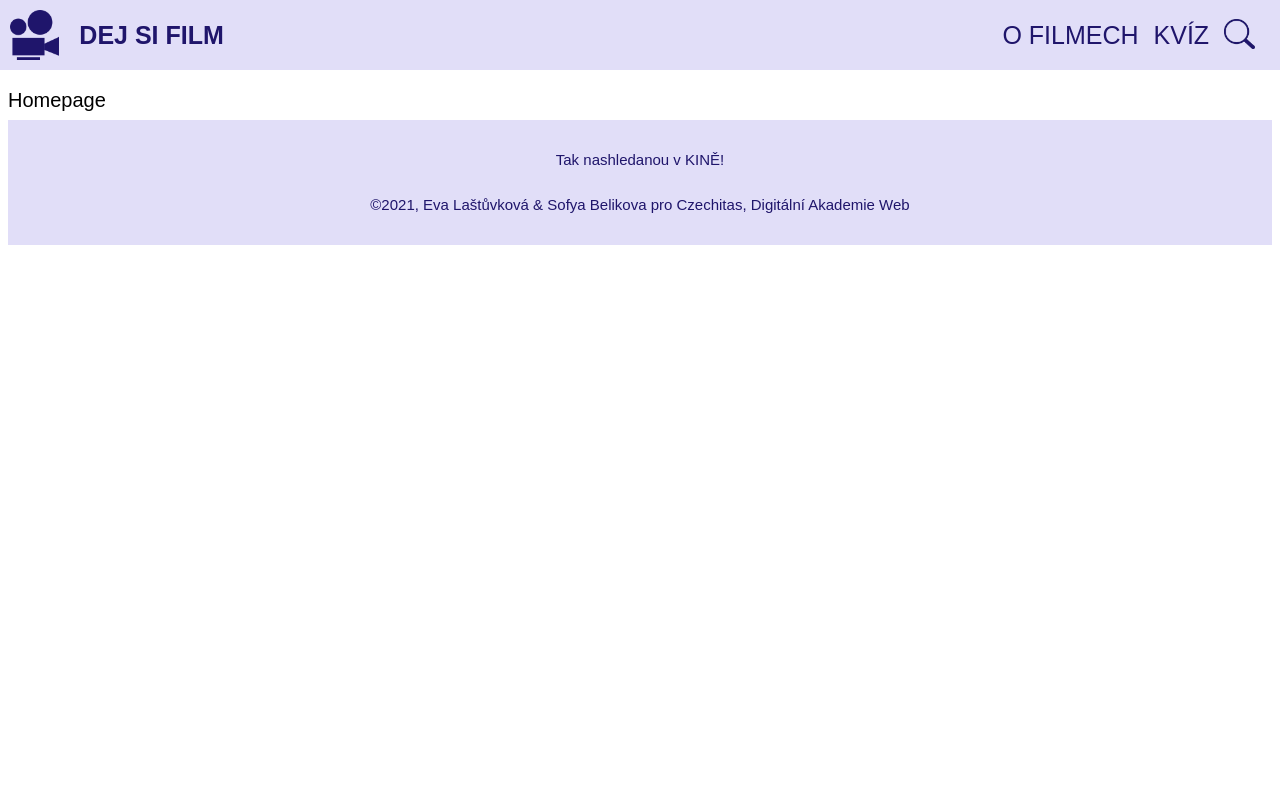
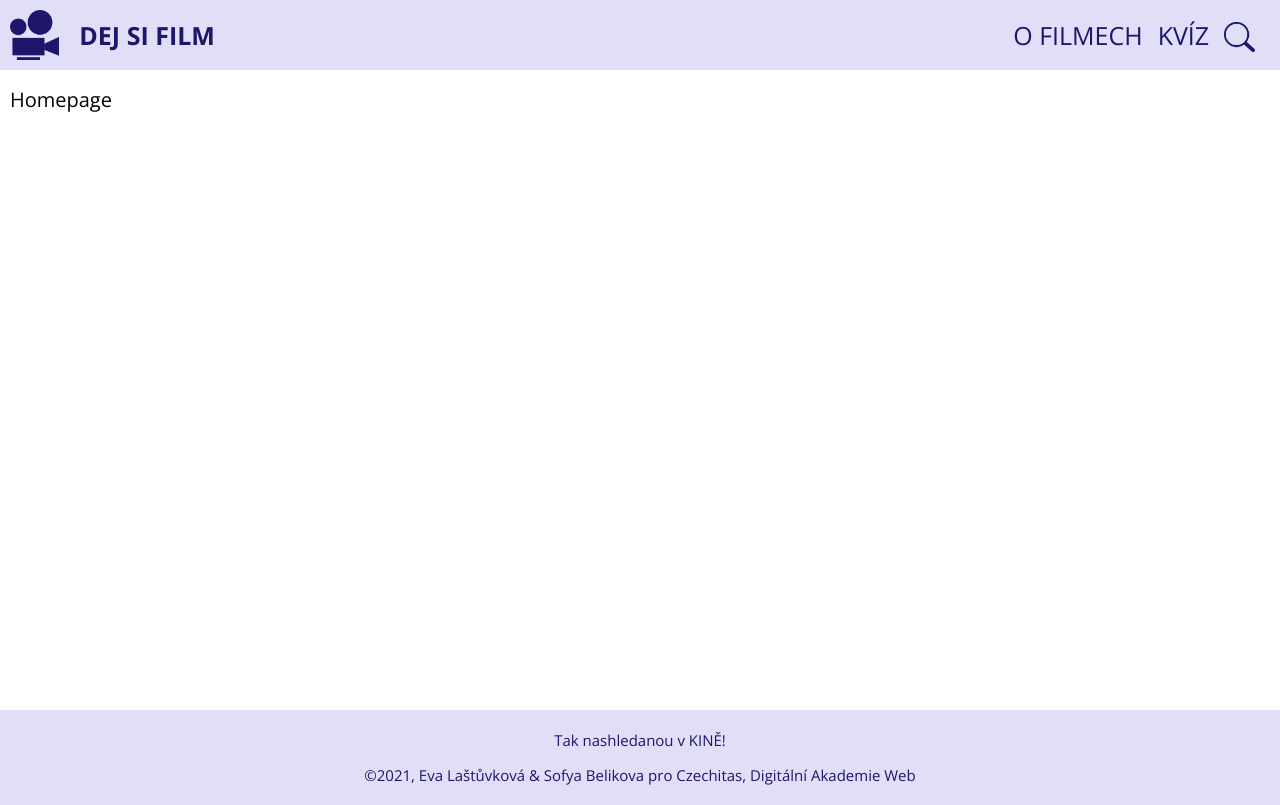
Before and after one commit to belikovasofie/filmy_react, a React app: page / in a window 1280 px wide. Built offline with nearby package versions, Linux system fonts and the light colour scheme.

Commit message:
pridana komponenta loader

```diff
--- a/package.json
+++ b/package.json
@@ -27,6 +27,7 @@
     "hamburger-react": "^2.4.1",
     "react": "^17.0.2",
     "react-dom": "^17.0.2",
+    "react-loader-spinner": "^4.0.0",
     "react-router-dom": "^5.2.0"
   }
 }
--- a/src/components/Footer/style.css
+++ b/src/components/Footer/style.css
@@ -2,7 +2,10 @@ footer {
   background-color: #e1def8ff;
 
   text-align: center;
-  padding: 10px auto;
+  padding: 10px;
   color: #1f156b;
   font-size: 15px;
 }
+.footer p {
+  margin: 5px 0px;
+}
--- a/src/components/GenreOption/style.css
+++ b/src/components/GenreOption/style.css
@@ -1,14 +1,25 @@
 .option {
   width: 33.3%;
+  position: relative;
+  padding-bottom: 25%;
+}
+
+.option label {
+  position: absolute;
+  top: 0;
+  left: 0;
+  width: 100%;
+  height: 100%;
   padding: 20px;
-  position: relative;
 }
+
 .option img {
   width: 100%;
-  height: 250px;
+  height: 100%;
   object-fit: cover;
 }
-input {
+
+.option input {
   position: absolute;
   width: 24px;
   height: 24px;
--- /dev/null
+++ b/src/components/Loader/index.jsx
@@ -0,0 +1,11 @@
+import React from 'react';
+import LoaderComponent from 'react-loader-spinner';
+import './style.css';
+
+const Loader = () => (
+  <div className="loader">
+    <LoaderComponent type="Grid" color="#1f156b" height={100} width={100} />
+  </div>
+);
+
+export default Loader;
--- /dev/null
+++ b/src/components/Loader/style.css
@@ -0,0 +1,6 @@
+.loader {
+  position: fixed;
+  top: 45%;
+  left: 50%;
+  transform: translate(-50%, -50%);
+}
--- a/src/data/genres.js
+++ b/src/data/genres.js
@@ -61,7 +61,6 @@ const genreGroups = [
       require('../img/military/military4.jpeg').default,
       require('../img/military/military5.jpeg').default,
       require('../img/military/military6.jpg').default,
-      ,
     ],
   },
   {
--- a/src/pages/QuizResults/index.jsx
+++ b/src/pages/QuizResults/index.jsx
@@ -4,6 +4,7 @@ import { useParams } from 'react-router';
 
 import FilmDetail from '../../components/FilmDetail';
 import FilmGroup from '../../components/FilmGroup';
+import Loader from '../../components/Loader';
 import genreGroups from '../../data/genres';
 import { sendRequest } from '../../lib/apiService';
 
@@ -12,6 +13,8 @@ import './style.css';
 const RESULT_COUNT = 10;
 
 const QuizResults = () => {
+  return <Loader />;
+
   const [results, setResults] = useState(null);
   const { genre } = useParams();
 
@@ -38,7 +41,7 @@ const QuizResults = () => {
   useEffect(fetchFilms, []);
 
   if (results === null) {
-    return <p>Loading...</p>;
+    return <Loader />;
   }
 
   return (
--- a/src/style.css
+++ b/src/style.css
@@ -8,6 +8,14 @@ html {
   font-family: 'Open Sans', sans-serif;
 }
 
+body {
+  padding: 0;
+  margin: 0;
+  font-family: 'Open Sans', sans-serif;
+}
+
 main {
+  min-height: calc(100vh - 170px);
   margin-top: 80px;
+  padding: 0 10px 40px;
 }
```
